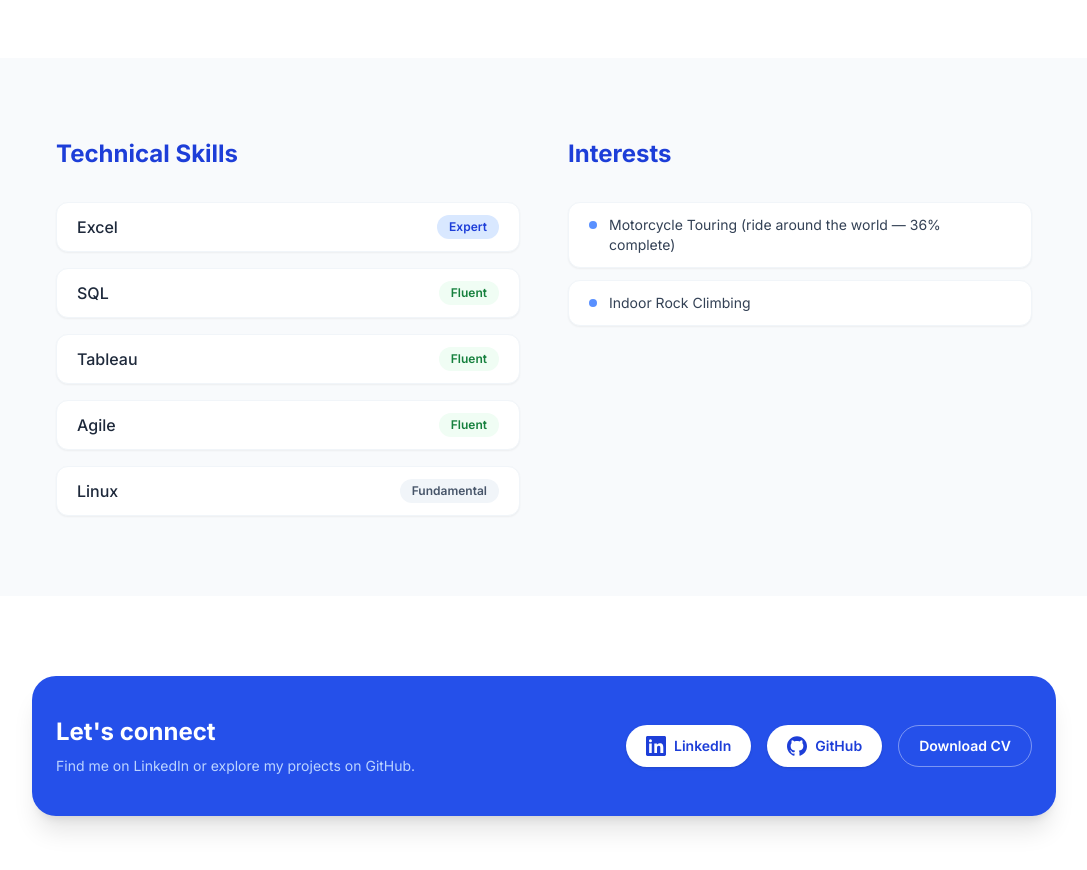
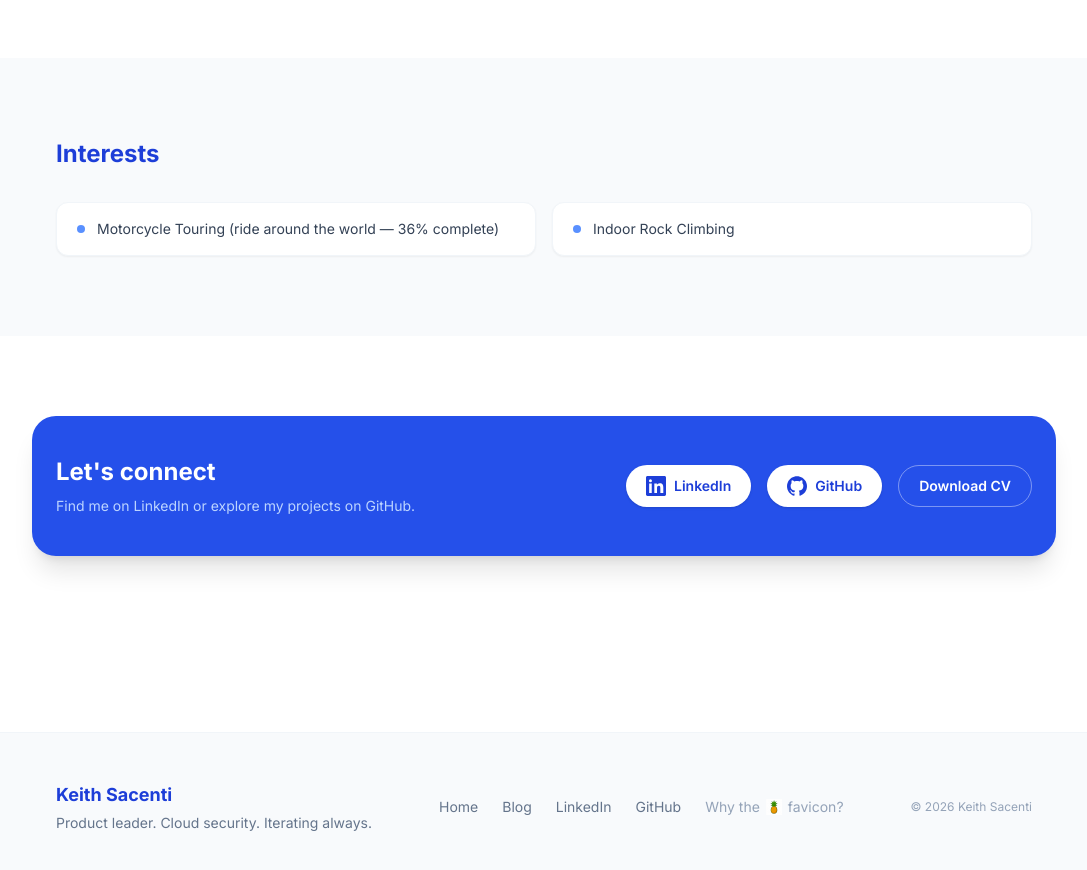
Before and after one commit to ksacenti22/sacenti-dev, a Next.js app: page / in a window 1280 px wide. Shown: the part 4600-5470 px from the top of the page, without its empty margins (96-1183 px from the left). Built offline with nearby package versions, Linux system fonts and the light colour scheme.

Commit message:
Remove Technical Skills section, expand Interests

```diff
--- a/app/page.tsx
+++ b/app/page.tsx
@@ -155,14 +155,6 @@ const awards = [
     title: "Eagle Scout",
     year: "2010",
   },
-];
-
-const skills = [
-  { name: "Excel", level: "Expert" },
-  { name: "SQL", level: "Fluent" },
-  { name: "Tableau", level: "Fluent" },
-  { name: "Agile", level: "Fluent" },
-  { name: "Linux", level: "Fundamental" },
 ];
 
 const interests = ["Motorcycle Touring (ride around the world — 36% complete)", "Indoor Rock Climbing"];
@@ -388,32 +380,14 @@ export default function HomePage() {
         </div>
       </section>
 
-      {/* ── SKILLS & INTERESTS ── */}
+      {/* ── INTERESTS ── */}
       <section className="py-20 bg-slate-50">
-        <div className="max-w-5xl mx-auto px-6 grid md:grid-cols-2 gap-12">
-          {/* Skills */}
-          <div className="reveal">
-            <h2 className="text-2xl font-bold text-royal-700 mb-8">Technical Skills</h2>
-            <div className="space-y-4">
-              {skills.map(({ name, level }) => (
-                <div key={name} className="flex items-center justify-between bg-white rounded-xl px-5 py-3 border border-slate-100 shadow-sm">
-                  <span className="font-medium text-slate-800">{name}</span>
-                  <span className={`text-xs font-semibold px-3 py-1 rounded-full ${
-                    level === "Expert" ? "bg-royal-100 text-royal-700" :
-                    level === "Fluent" ? "bg-green-50 text-green-700" :
-                    "bg-slate-100 text-slate-600"
-                  }`}>{level}</span>
-                </div>
-              ))}
-            </div>
-          </div>
-
-          {/* Interests */}
+        <div className="max-w-5xl mx-auto px-6">
           <div className="reveal">
             <h2 className="text-2xl font-bold text-royal-700 mb-8">Interests</h2>
-            <div className="space-y-3">
+            <div className="grid md:grid-cols-2 gap-4">
               {interests.map((interest) => (
-                <div key={interest} className="flex items-start gap-3 bg-white rounded-xl px-5 py-3 border border-slate-100 shadow-sm">
+                <div key={interest} className="flex items-start gap-3 bg-white rounded-xl px-5 py-4 border border-slate-100 shadow-sm">
                   <span className="mt-1.5 w-2 h-2 rounded-full bg-royal-400 flex-shrink-0" />
                   <span className="text-slate-700 text-sm">{interest}</span>
                 </div>
```
